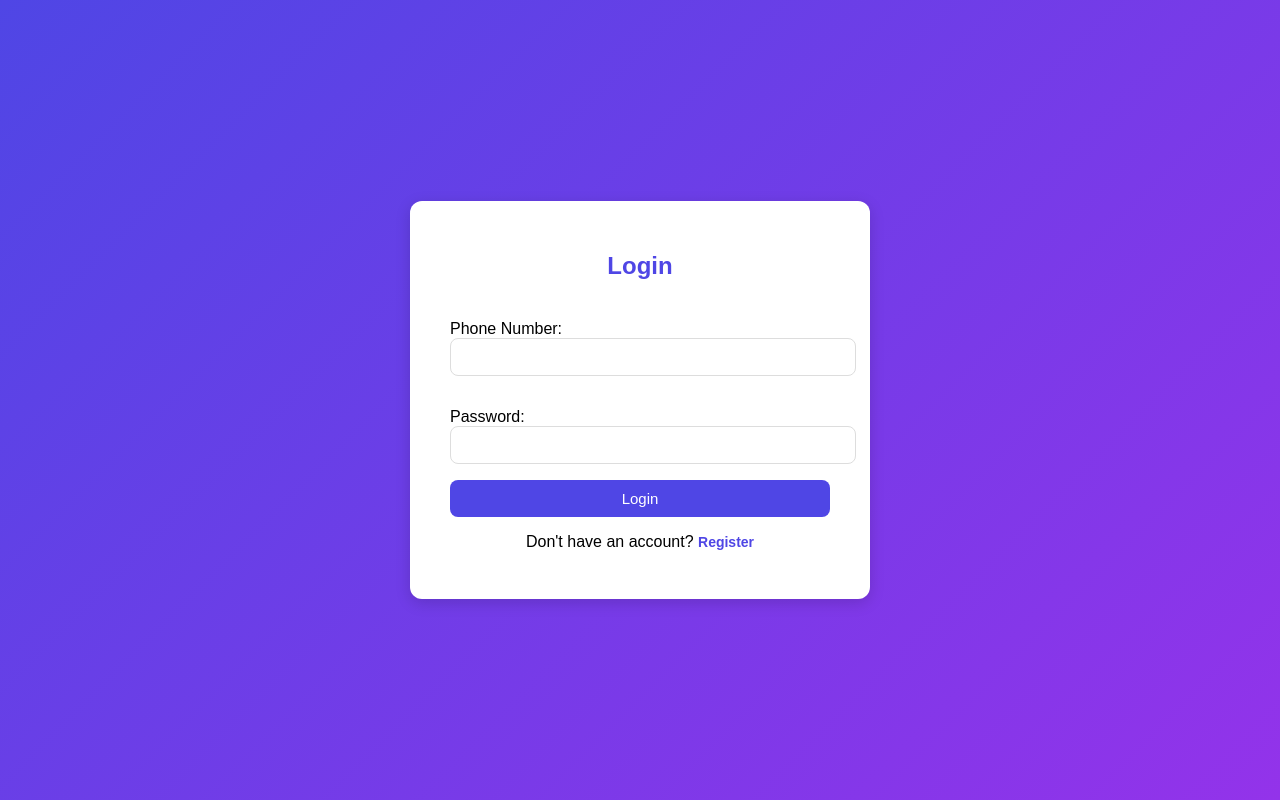
After one commit to turdialixasanbayev/phone-number-auth, a Django app: page /users/auth/login/ in a window 1280 px wide. The commit adds this page. Run offline with Django 5.2, Linux system fonts and the light colour scheme.

Commit message:
`Refactored authentication settings and views, updated templates and user model options.`

```diff
--- /dev/null
+++ b/templates/users/login.html
@@ -0,0 +1,107 @@
+<!DOCTYPE html>
+<html lang="en">
+
+<head>
+    <meta charset="UTF-8">
+    <meta name="viewport" content="width=device-width, initial-scale=1.0">
+    <title>Login</title>
+    <style>
+        body {
+            font-family: Arial, sans-serif;
+            background: linear-gradient(135deg, #4f46e5, #9333ea);
+            display: flex;
+            justify-content: center;
+            align-items: center;
+            height: 100vh;
+            margin: 0;
+        }
+
+        .login-container {
+            background-color: white;
+            padding: 2rem 2.5rem;
+            border-radius: 12px;
+            box-shadow: 0 4px 15px rgba(0, 0, 0, 0.15);
+            width: 100%;
+            max-width: 380px;
+        }
+
+        .login-container h2 {
+            text-align: center;
+            color: #4f46e5;
+            margin-bottom: 1.5rem;
+        }
+
+        form {
+            display: flex;
+            flex-direction: column;
+        }
+
+        form p {
+            margin-bottom: 1rem;
+        }
+
+        input[type="text"],
+        input[type="password"],
+        input[type="tel"] {
+            width: 100%;
+            padding: 10px 12px;
+            border: 1px solid #ddd;
+            border-radius: 8px;
+            outline: none;
+            transition: border-color 0.3s ease;
+            font-size: 14px;
+        }
+
+        input:focus {
+            border-color: #4f46e5;
+        }
+
+        button {
+            background-color: #4f46e5;
+            color: white;
+            padding: 10px;
+            border: none;
+            border-radius: 8px;
+            cursor: pointer;
+            font-size: 15px;
+            transition: background-color 0.3s ease;
+        }
+
+        button:hover {
+            background-color: #3730a3;
+        }
+
+        .register-link {
+            margin-top: 1rem;
+            text-align: center;
+        }
+
+        .register-link a {
+            color: #4f46e5;
+            text-decoration: none;
+            font-size: 14px;
+            font-weight: bold;
+            transition: color 0.3s ease;
+        }
+
+        .register-link a:hover {
+            color: #9333ea;
+        }
+    </style>
+</head>
+
+<body>
+    <div class="login-container">
+        <h2>Login</h2>
+        <form method="post">
+            {% csrf_token %}
+            {{ form.as_p }}
+            <button type="submit">Login</button>
+        </form>
+        <div class="register-link">
+            <p>Don't have an account? <a href="{% url 'register' %}">Register</a></p>
+        </div>
+    </div>
+</body>
+
+</html>
--- /dev/null
+++ b/users/forms/login.py
@@ -0,0 +1,10 @@
+from django import forms
+from django.contrib.auth.forms import AuthenticationForm
+
+
+class PhoneLoginForm(AuthenticationForm):
+    username = forms.CharField(label="Phone Number", max_length=15)
+
+    def confirm_login_allowed(self, user):
+        if not user.is_active:
+            raise forms.ValidationError("This user is blocked.", code='inactive')
--- a/users/urls/auth.py
+++ b/users/urls/auth.py
@@ -1,4 +1,11 @@
 from django.urls import path
 
+from ..views.login import CustomLoginView, logout_view
+from ..views.register import RegisterView
 
-urlpatterns = []
+
+urlpatterns = [
+    path("login/", CustomLoginView.as_view(), name="login"),
+    path("logout/", logout_view, name="logout"),
+    path("register/", RegisterView.as_view(), name="register"),
+]
--- /dev/null
+++ b/users/views/login.py
@@ -0,0 +1,20 @@
+from django.contrib.auth import logout
+from django.contrib.auth.views import LoginView
+from django.shortcuts import redirect
+from users.forms.login import PhoneLoginForm
+from django.contrib.auth.decorators import login_required
+from django.urls import reverse_lazy
+
+
+class CustomLoginView(LoginView):
+    template_name = "users/login.html"
+    authentication_form = PhoneLoginForm
+
+    def get_success_url(self):
+        return reverse_lazy("home")
+
+
+@login_required
+def logout_view(request):
+    logout(request)
+    return redirect("home")
```
Also changed, not shown: core/settings.py (+4 -9 lines), templates/home.html (+3 -4 lines), templates/users/register.html (added, +101 -0 lines), users/forms/register.py (added, +34 -0 lines), users/views/register.py (added, +20 -0 lines), users/forms/__init__.py (added), users/migrations/0001_initial.py, users/migrations/0002_alter_customuser_options.py (deleted).
